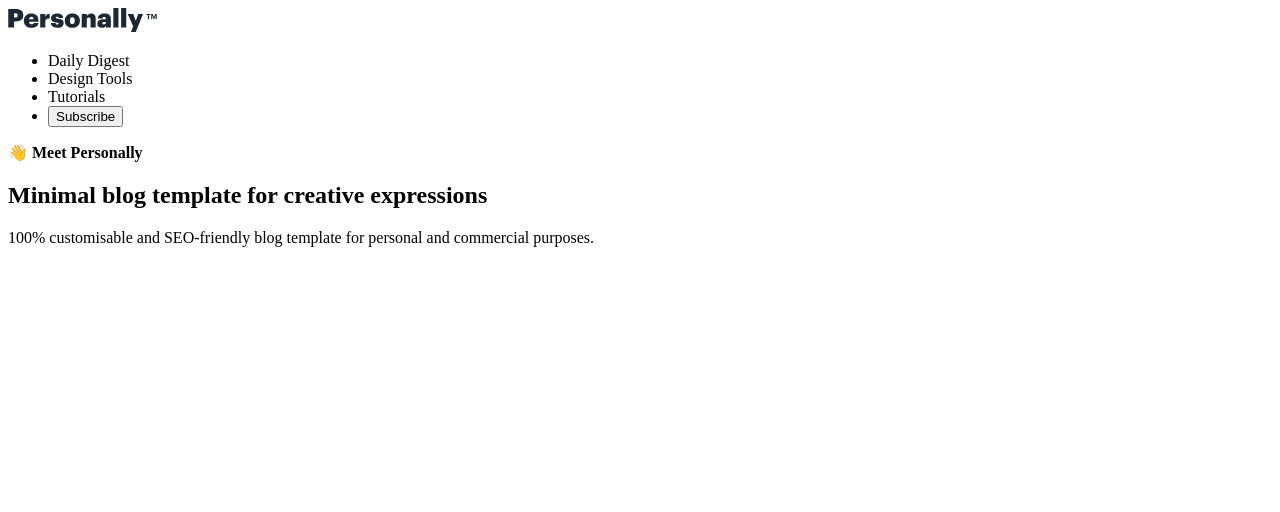
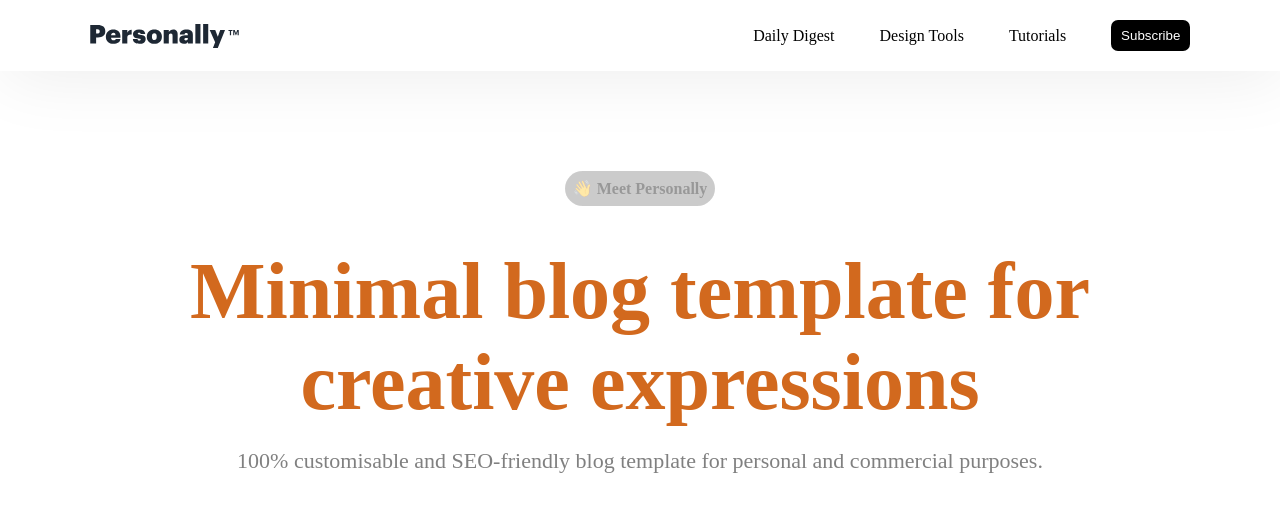
Before and after one commit to mdmuche/minimal-blog-template, a plain HTML site: page index.html in a window 1280 px wide. Drawn offline with Linux system fonts and the light colour scheme.

Commit message:
add: hero section and styles to blog

```diff
--- a/assets/css/index.css
+++ b/assets/css/index.css
@@ -0,0 +1,75 @@
+* {
+    margin: 0;
+    padding: 0;
+    box-sizing: border-box;
+}
+
+/* Header Section */
+
+#header-section {
+    width: 100%;
+    padding: 20px 0;
+    /* box-shadow: 0px 4px 70px rgba(30, 40, 52, 0.08); */
+    box-shadow: 4px 4px 70px rgba(0, 0, 0, 0.08);
+}
+
+header {
+    width: 86%;
+    display: flex;
+    justify-content: space-between;
+    align-items: center;
+    margin: 0 auto;
+}
+
+#nav-ul {
+    display: flex;
+    justify-content: space-around;
+    align-items: center;
+    list-style-type: none;
+    gap: 45px;
+}
+
+#nav-ul li button {
+  background-color: black;
+  color: white;
+  border: none;
+  border-radius: 7px;
+  cursor: pointer;
+  padding: 8px 10px;
+}
+
+/* Hero Section */
+#hero-section {
+    display: flex;
+    flex-direction: column;
+    gap: 20px;
+    /* align-items: center;
+    justify-content: center; */
+    padding: 100px 50px;
+}
+
+#hero-section > div {
+    padding: 8px;
+    border-radius: 18px;
+    background-color: gray;
+    opacity: 0.4;
+    align-self: center;
+}
+
+#hero-section > h1 {
+    margin-top: 20px;
+    color: chocolate;
+    font-size: 80px;
+    font-weight: 700;
+    /* border: 1px solid red; */
+    align-self: center;
+    text-align: center;
+    width: 80%;
+}
+
+#hero-section > p {
+    width: 100%;
+    font-size: 22px;
+    color: gray;
+    text-align: center;
+}
--- a/index.html
+++ b/index.html
@@ -3,19 +3,20 @@
 <head>
     <meta charset="UTF-8">
     <meta name="viewport" content="width=device-width, initial-scale=1.0">
+    <link rel="stylesheet" href="./assets/css/index.css">
     <title>Minimal-Blog-Template</title>
 </head>
 <body>
-    <section>
+    <section id="header-section">
     <header>
         <img src="./assets/images/personally-logo.svg" alt="Blog Logo">
         <nav>
-            <ul>
+            <ul id="nav-ul">
                 <li>Daily Digest</li>
                 <li>Design Tools</li>
                 <li>Tutorials</li>
                 <li>
-                    <button>
+                    <button class="header-btn">
                         Subscribe
                     </button>
                 </li>
@@ -24,7 +25,7 @@
     </header>
 </section>
 
-<section>
+<section id="hero-section">
     <div>
         <span>👋</span>
         <b>Meet Personally</b>
```
